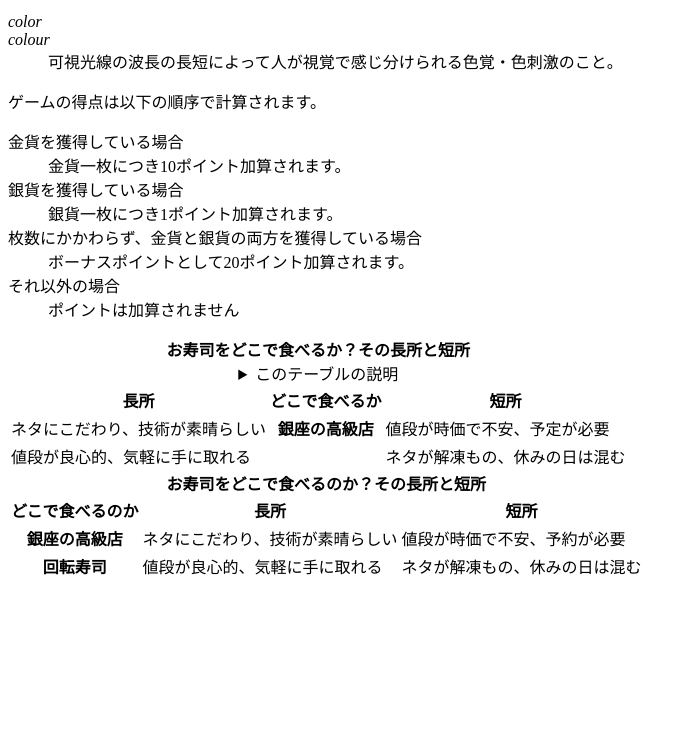
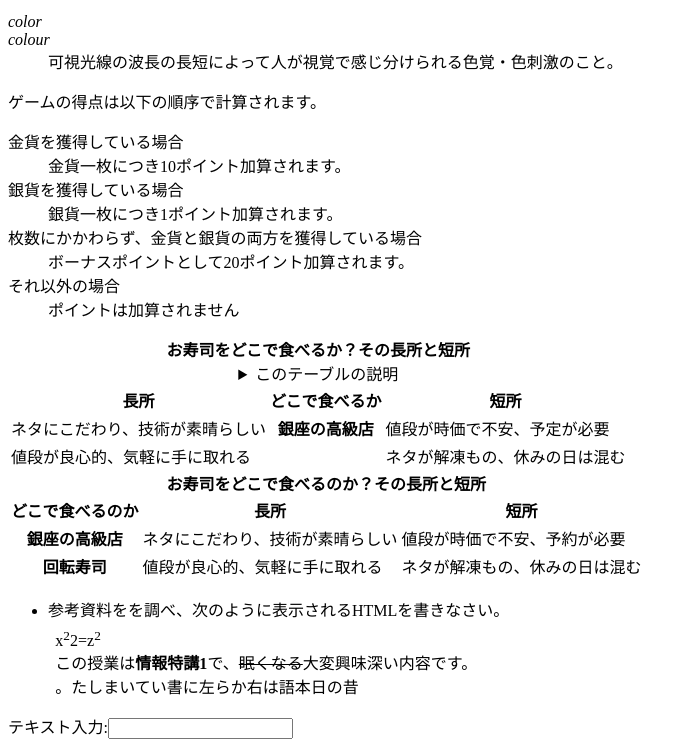
Before and after one commit to kaitukarikuto/rikuto, a plain HTML site: page index.html in a window 1280 px wide. Shown: the part 481-1236 px from the top of the page, without its empty margins (0-695 px from the left). Before the commit the page ends 1070 px from the top, so only its background shows below. Drawn offline with Linux system fonts and the light colour scheme.

Commit message:
Update index.html

```diff
--- a/index.html
+++ b/index.html
@@ -92,10 +92,28 @@
  </tbody>
  </table>
 
+ <ul>
+ <li>参考資料をを調べ、次のように表示されるHTMLを書きなさい。
+ <p
+ style="margin:1ex">x<sup>2</sup>2</sup>=z<sup>2</sup>
+ <br/>
+ この授業は<b>情報特講1</b>で、<s>眠くなる</s>大変興味深い内容です。<br/>
+ <bdo dir="rtl">昔の日本語は右から左に書いていました。</bdo></p>
+ </li>
+ </ul>
 
+ <!DOCTYPE huml>
+ <huml lang-”ja”>
+  <head>
+   <meta charset="utf-8">
+   <title>練習問題2.6</title>
+  </head>
+  <body>
+   <p>テキスト入力:<input type="text"></p>
+  </body>
+  </huml>
 
-
-</body>
+ </body>
 
 
 </html>
```
